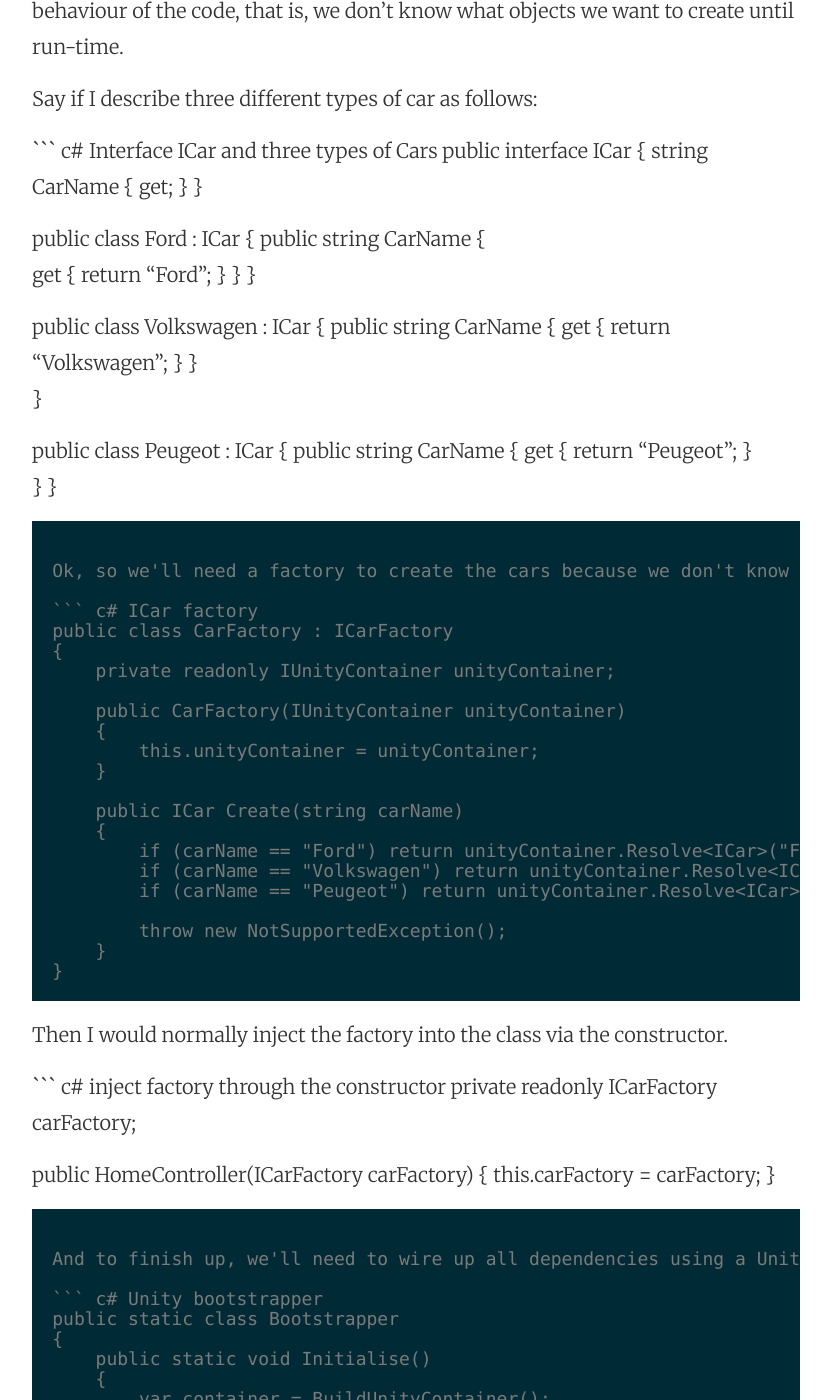
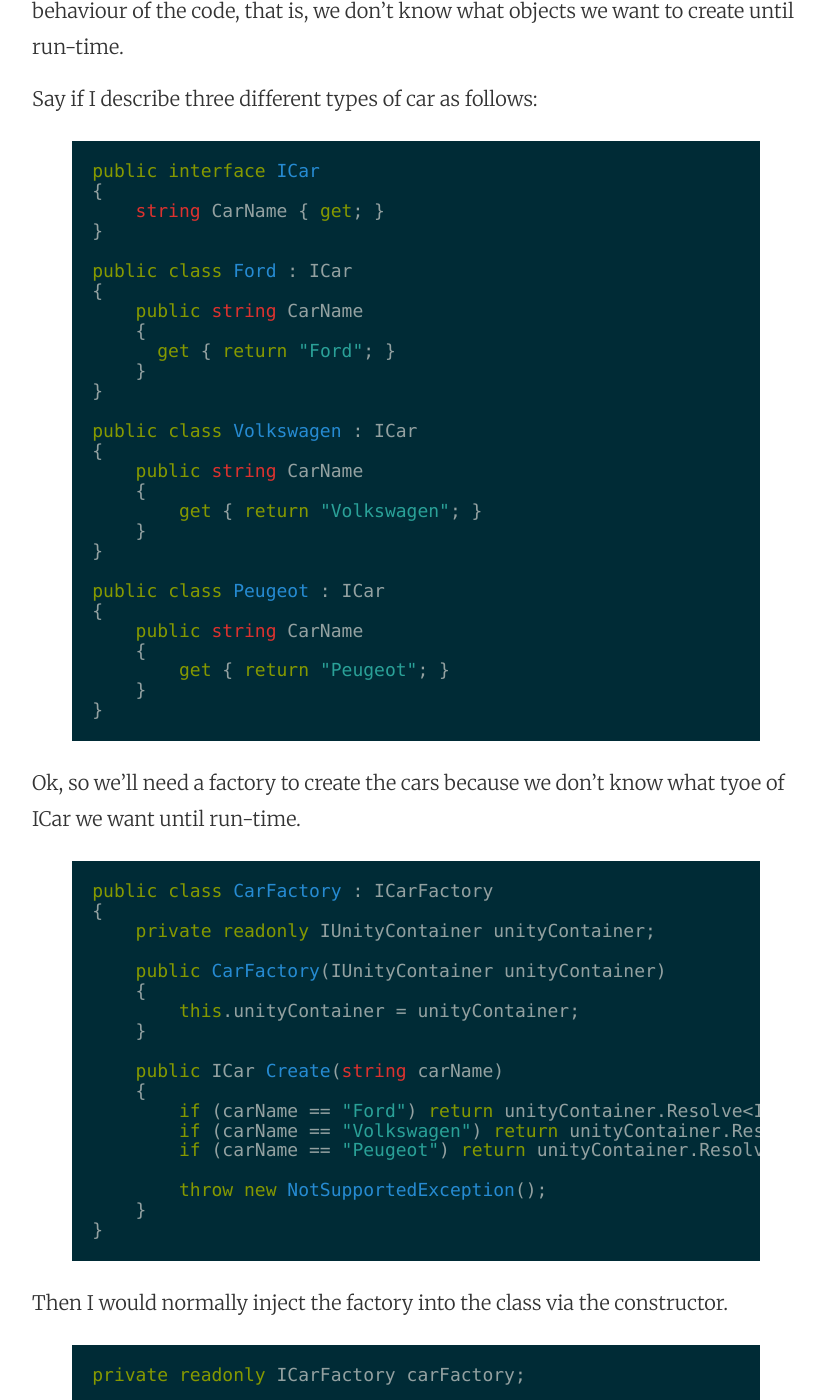
Before and after one commit to rogertinsley/rogertinsley.github.io, a Jekyll site: the page built from _posts/2013-04-13-no-more-abstract-factory-pattern-with-inversion-of-control.markdown, in a window 1280 px wide and 1400 px high, scrolled down 765 px. Shown: the whole window, without its empty margins (224-1055 px from the left). Built offline with Jekyll 4.4.1, drawn with Linux system fonts in a browser that asks for light colours; comment, search, counter and statistics services are not loaded; some of the changed text lies outside the part shown.

Commit message:
Migrating code blocks

````diff
--- a/_posts/2013-04-13-no-more-abstract-factory-pattern-with-inversion-of-control.markdown
+++ b/_posts/2013-04-13-no-more-abstract-factory-pattern-with-inversion-of-control.markdown
@@ -16,7 +16,7 @@
 Say if I describe three different types of car as follows:
 
 
-``` c# Interface ICar and three types of Cars
+{% highlight c# %}
 public interface ICar
 {
     string CarName { get; }
@@ -45,11 +45,11 @@
         get { return "Peugeot"; }
     }
 }
-```
+{% endhighlight %}
 
 Ok, so we'll need a factory to create the cars because we don't know what tyoe of ICar we want until run-time.
 
-``` c# ICar factory
+{% highlight c# %}
 public class CarFactory : ICarFactory
 {
     private readonly IUnityContainer unityContainer;
@@ -68,22 +68,22 @@
         throw new NotSupportedException();
     }
 }
-```
+{% endhighlight %}
 
 Then I would normally inject the factory into the class via the constructor.
 
-``` c# inject factory through the constructor
+{% highlight c# %}
 private readonly ICarFactory carFactory;
 
 public HomeController(ICarFactory carFactory)
 {
     this.carFactory = carFactory;
 }
-```
+{% endhighlight %}
 
 And to finish up, we'll need to wire up all dependencies using a Unity bootstrapper.
 
-``` c# Unity bootstrapper
+{% highlight c# %}
 public static class Bootstrapper
 {
     public static void Initialise()
@@ -106,32 +106,32 @@
         return container;
     }
 }
-```
+{% endhighlight %}
 
 Basically, we have created a factory that creates the Car based on some run-time parameter being set, say a drop down list being selected in a web application, or some data that is passed to a WCF service call, etc.
 
 How about refactoring out the factory? I'll start by creating the following constructor.
 
-``` c# Funcy constructor
+{% highlight c# %}
 private readonly Func<string, ICar> carFactory;
 
 public HomeController(Func<string, ICar> carFactory)
 {
     this.carFactory = carFactory;
 }
-```
+{% endhighlight %}
 
 In the bootstrapper I tell Unity how to create the Car objects. That is, by using a function that resolves the ICar based on a name.
 
-``` c# Register the func with Unity
+{% highlight c# %}
 container.RegisterType<Func<string, ICar>>(new InjectionFactory(
     ctx => new Func<string, ICar>(name => container.Resolve<ICar>(name))));
 }
-```
+{% endhighlight %}
 
 There is no need for the factory class now, yeah! When we want to create an ICar we'll use the Invoke method of the Func.
 
-``` c# Home controller Invoking the function
+{% highlight c# %}
 public class HomeController : Controller
 {
     private readonly Func<string, ICar> carFactory;
@@ -151,6 +151,6 @@
             };
     }
 }
-```
+{% endhighlight %}
 
 To me, this is cleaner code, less code == win. I've created a sample ASP.NET MVC application using this approach, [take a look](http://github.com/rogertinsley/NoMoreFactories).
````
